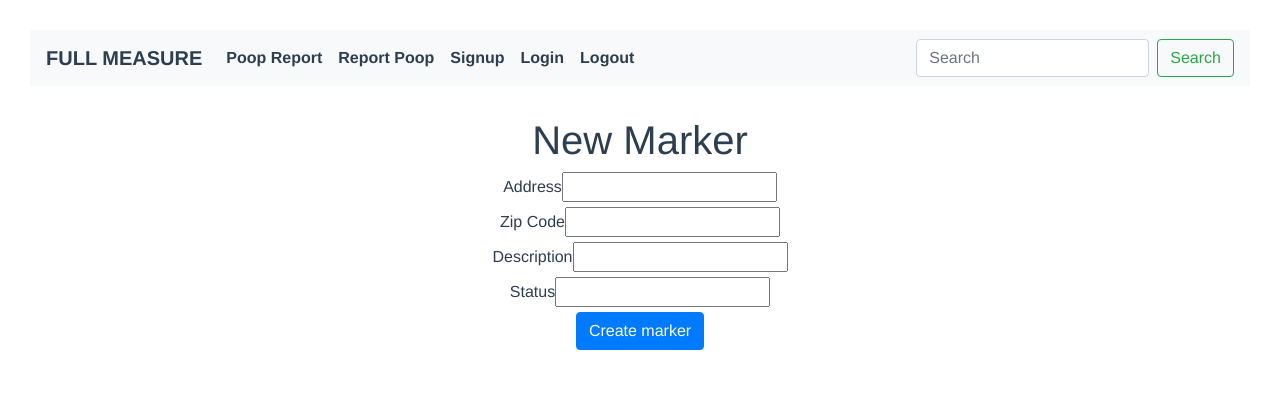
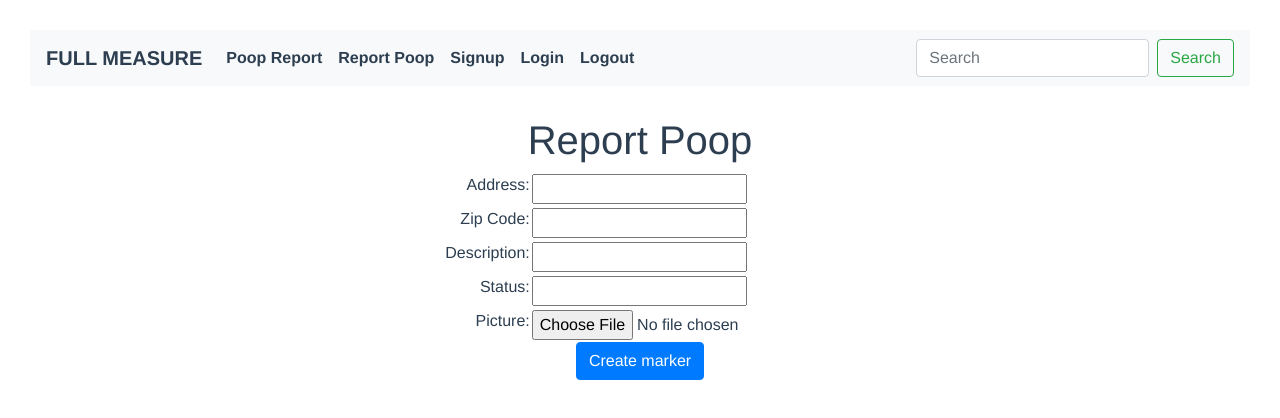
Before and after one commit to tommy3wood/FULL_MEASURE_frontend, a Vue app: page /markers/new in a window 1280 px wide. Shown: the top 418 px of the page. Built offline with nearby package versions, Linux system fonts and the light colour scheme.

Commit message:
active storage on create

```diff
--- a/src/App.vue
+++ b/src/App.vue
@@ -58,4 +58,20 @@
 #nav a.router-link-exact-active {
   color: #42b983;
 }
+
+#text-field {
+  margin-left: 20px;
+}
+
+#col-1 {
+  text-align: right;
+}
+
+#col-2 {
+  text-align: left;
+}
+
+tr {
+  padding-bottom: 20px;
+}
 </style>
--- a/src/views/MarkersNew.vue
+++ b/src/views/MarkersNew.vue
@@ -2,31 +2,38 @@
   <div class="markers-new">
     <div class="container">
       <form v-on:submit.prevent="createMarker()">
-        <h1>New Marker</h1>
+        <h1>Report Poop</h1>
 
-        <div>
-          <label>Address</label>
-          <input type="text" v-model="address">
-        </div>
+        <table align="center">
+        <tr>
+          <td id="col-1"><label>Address:</label></td>
+          <td id="col-2"><input type="text" v-model="address"></td>
+        </tr>
 
-        <div>
-          <label>Zip Code</label>
-          <input type="text" v-model="zipCode">
-        </div>
+        <tr>
+          <td id="col-1"><label>Zip Code:</label></td>
+          <td id="col-2"><input type="text" v-model="zipCode"></td>
+        </tr>
 
-        <div>
-          <label>Description</label>
-          <input type="text" v-model="description">
-        </div>
+        <tr>
+          <td id="col-1"><label>Description:</label></td>
+          <td id="col-2"><input type="text" v-model="description"></td>
+        </tr>
 
-        <div>
-          <label>Status</label>
-          <input type="text" v-model="status">
-        </div>
+        <tr>
+          <td id="col-1"><label>Status:</label></td>
+          <td id="col-2"><input type="text" v-model="status"></td>
+        </tr>
 
-        <div>
+        <tr>
+          <td id="col-1"><label>Picture:</label></td>
+          <td id="col-2"><input type="file" ref="inputFile" @change=uploadFile()></td>
+        </tr>
+        </table>
+
+
           <input type="submit" class="btn btn-primary" value="Create marker">
-        </div>
+
 
       </form>
     </div>
@@ -39,6 +46,7 @@
 <script>
 var axios = require("axios");
 
+
 export default {
   data: function() {
     return {
@@ -46,17 +54,35 @@ export default {
         zipCode: "",
         description: "",
         status: "",
-        errors: []
+        errors: [],
+        inputPicture: null
       };
     },
     created: function() {},
     methods: {
+      uploadFile: function() {
+        this.inputPicture = this.$refs.inputFile.files[0];
+      },
+      createItem: function() {
+        const params = {
+          'image': this.inputPicture
+        }
+
+        let formData = new FormData()
+
+        Object.entries(params).forEach(
+          ([key, value]) => formData.append(key, value)
+          )
+
+        axios.post('/item', formData)
+      },
       createMarker: function() {
         var clientParams = {
           address: this.address,
           zip_code: this.zipCode,
           description: this.description,
           status: this.status,
+          inputPicture: this.inputPicture
         };
 
         axios
@@ -67,6 +93,7 @@ export default {
           this.errors = error.response.data.errors;
         });
       }
+
     }
 };
 </script>
--- a/src/views/MarkersShow.vue
+++ b/src/views/MarkersShow.vue
@@ -1,14 +1,14 @@
 <template>
   <div class="markers-show">
     <div class="container">
-      <h1>{{marker.userId}}</h1>
-      <h1>{{marker.address}}</h1>
-      <h1>{{marker.zipCode}}</h1>
-      <h1>{{marker.description}}</h1>
-      <h1>{{marker.status}}</h1>
+      <h1><b>Poop ID:</b> {{marker.id}}</h1>
+      <h1><b>Address:</b> {{marker.address}}</h1>
+      <h1><b>Zip Code:</b> {{marker.zip_code}}</h1>
+      <h3><b>Description:</b> {{marker.description}}</h3>
+      <h3><b>Status:</b> {{marker.status}}</h3>
 
       <router-link v-bind:to="'/markers/' + marker.id + '/edit'" class="btn btn-primary">Update</router-link>
-      <input v-on:click="destroyMarker()" class="btn btn-primary ml-3" type="submit" value="Delete">
+      <input v-on:click="destroyMarker()" class="btn btn-danger ml-3" type="submit" value="Delete">
     </div>
   </div>
 </template>
```
Lines whose indentation alone changed are shown as unchanged.
